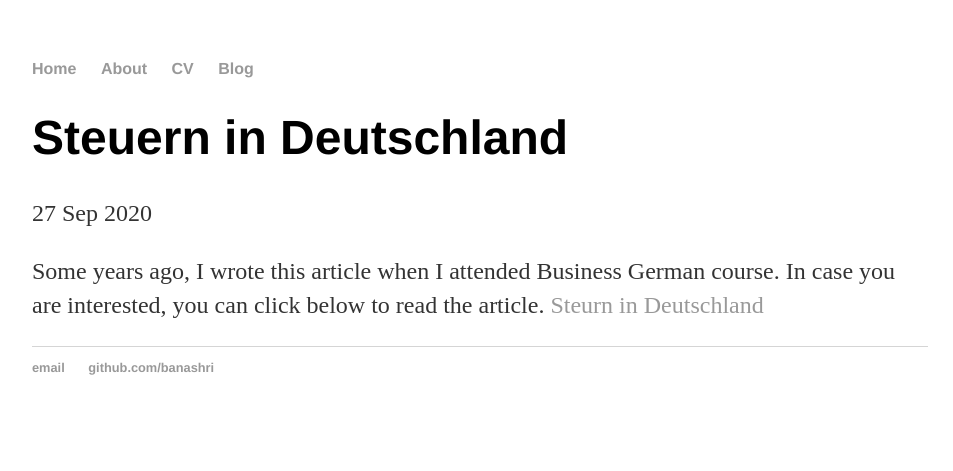
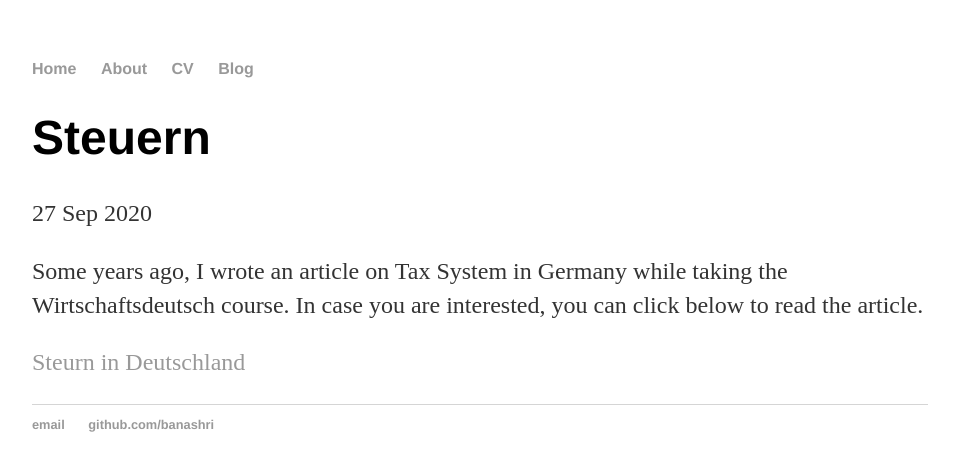
Before and after one commit to Banashri/banashri.github.io, a Jekyll site: the page built from _posts/2020-09-27-Steuern.md, in a window 1280 px wide. Shown: the top 471 px of the page, without its empty margins (160-1113 px from the left). Built offline with Jekyll 4.4.1, drawn with Linux system fonts in a browser that asks for light colours.

Commit message:
Update 2020-09-27-Steuern.md

```diff
--- a/_posts/2020-09-27-Steuern.md
+++ b/_posts/2020-09-27-Steuern.md
@@ -1,8 +1,9 @@
 ---
 layout: post
-title: "Steuern in Deutschland"
+title: "Steuern"
 date: 2020-09-27
 ---
 
-Some years ago, I wrote this article when I attended Business German course. In case you are interested, you can click below to read the article.
+Some years ago, I wrote an article on Tax System in Germany while taking the Wirtschaftsdeutsch course. In case you are interested, you can click below to read the article.
+
 <a href="https://banashri.github.io/pdfs/Steuern.pdf" target="_blank">Steurn in Deutschland</a>
```
